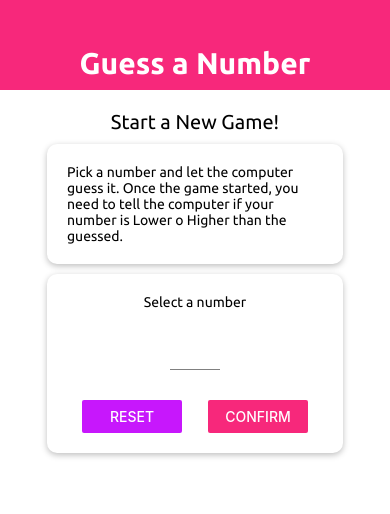
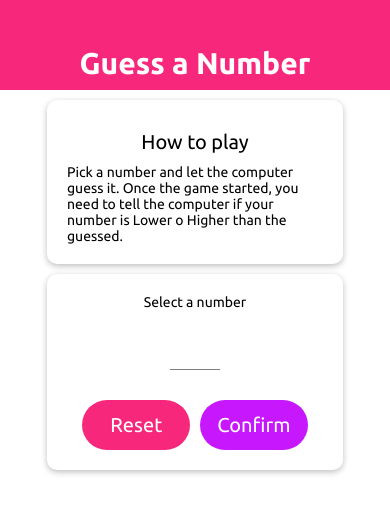
Before and after one commit to gcolotti/rn-app-2, a React Native app: screen / in a window 390 px wide. Shown: the top 514 px of the page. Built offline with nearby package versions, Linux system fonts and the light colour scheme.

Commit message:
Main screen visual fixes

```diff
--- a/screens/StartGameScreen.js
+++ b/screens/StartGameScreen.js
@@ -5,6 +5,7 @@ import Colors from './../constants/colors';
 import Input from './../components/Input';
 import NumberContainer from '../components/NumberContainer';
 import NiceText from '../components/NiceText';
+import NiceButton from '../components/NiceButton';
 
 const StartGameScreen = (props) => {
 
@@ -41,7 +42,9 @@ const StartGameScreen = (props) => {
             <Card style={styles.summaryContainer}>
                 <Text>You selected</Text>
                 <NumberContainer>{selectedNumber}</NumberContainer>
-                <Button color={Colors.primary} title={'Start Game!'} onPress={() => {props.onStartGame(selectedNumber)}} />
+                <View style={styles.startButton}>
+                    <NiceButton onPress={() => {props.onStartGame(selectedNumber)}}>START!</NiceButton>
+                </View>
             </Card>
         );
     };
@@ -49,8 +52,8 @@ const StartGameScreen = (props) => {
     return (
         <TouchableWithoutFeedback onPress={() => {Keyboard.dismiss()}}>
             <View style={styles.screen}>
-                <NiceText style={styles.title}>Start a New Game!</NiceText>
                 <Card style={styles.gameDescription}>
+                <NiceText style={styles.title}>How to play</NiceText>
                     <NiceText>Pick a number and let the computer guess it. Once the game started, you need to tell the computer if your number is Lower o Higher than the guessed.</NiceText>
                 </Card>
                 <Card style={styles.card}>
@@ -69,10 +72,10 @@ const StartGameScreen = (props) => {
                     </View>
                     <View style={styles.btnContainer}>
                         <View style={styles.btn}>
-                            <Button color={Colors.secondary} title={'Reset'} onPress={resetInputHandler} />
+                            <NiceButton style={styles.primary} onPress={resetInputHandler}>Reset</NiceButton>
                         </View>
                         <View style={styles.btn}>
-                            <Button color={Colors.primary} title={'Confirm'} onPress={confirmInputHandler} />
+                            <NiceButton style={styles.secondary} onPress={confirmInputHandler}>Confirm</NiceButton>
                         </View>
                     </View>
                 </Card>
@@ -92,9 +95,10 @@ const styles = StyleSheet.create({
     title: {
         fontSize: 20,
         marginVertical: 10,
+        textAlign: 'center'
     },
     card: {
-        width: 300,
+        width: '80%',
         maxWidth: '80%',
         alignItems: 'center',
     },
@@ -109,7 +113,13 @@ const styles = StyleSheet.create({
         paddingHorizontal: 15,
     },
     btn: {
-        width: 100,
+        width: '48%',
+    },
+    primary: {
+        backgroundColor: Colors.primary,
+    },
+    secondary: {
+        backgroundColor: Colors.secondary,
     },
     input: {
         width: 50,
@@ -121,10 +131,14 @@ const styles = StyleSheet.create({
     summaryContainer: {
         alignItems: 'center',
         marginTop: 20,
+        width: '80%'
     },
     gameDescription: {
         width: '80%',
         marginBottom: 10,
+    },
+    startButton: {
+        width: '80%',
     }
 });
 
```
